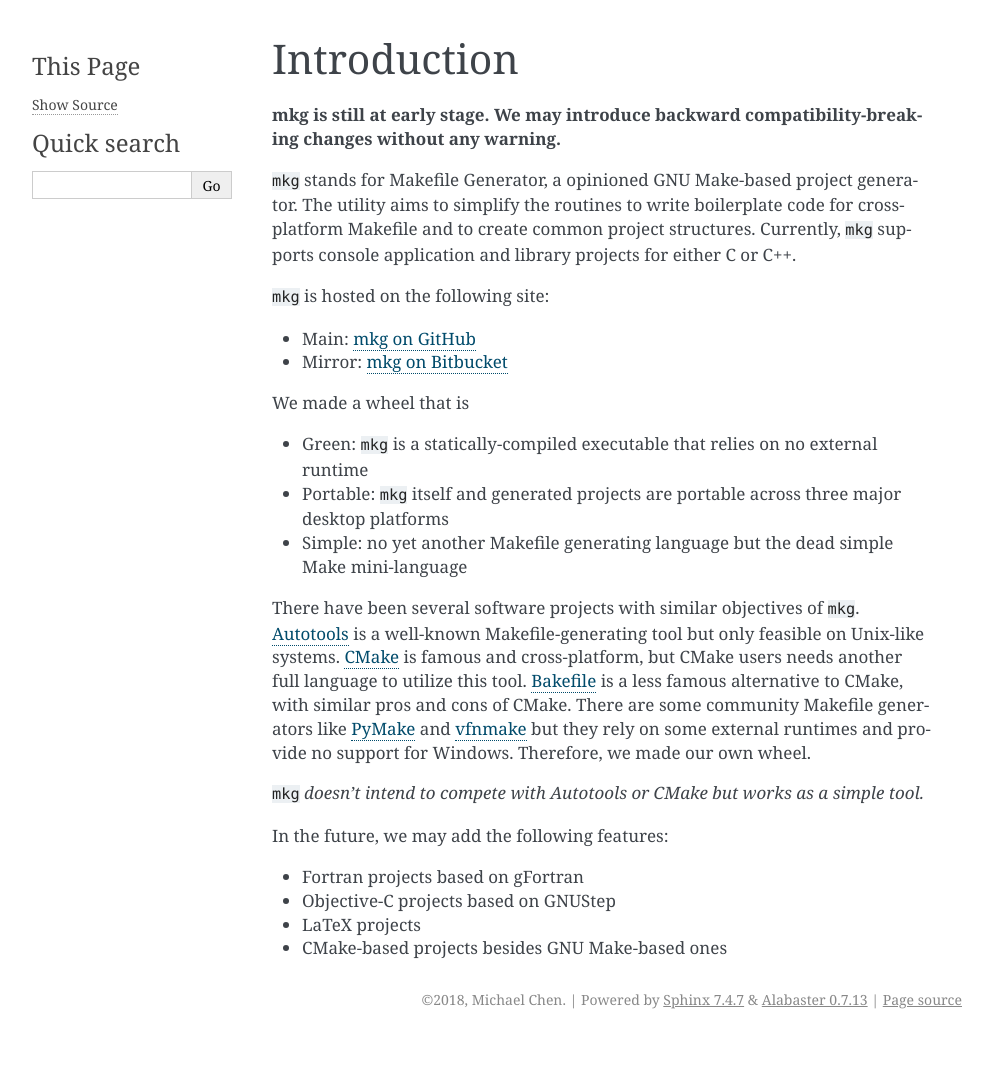
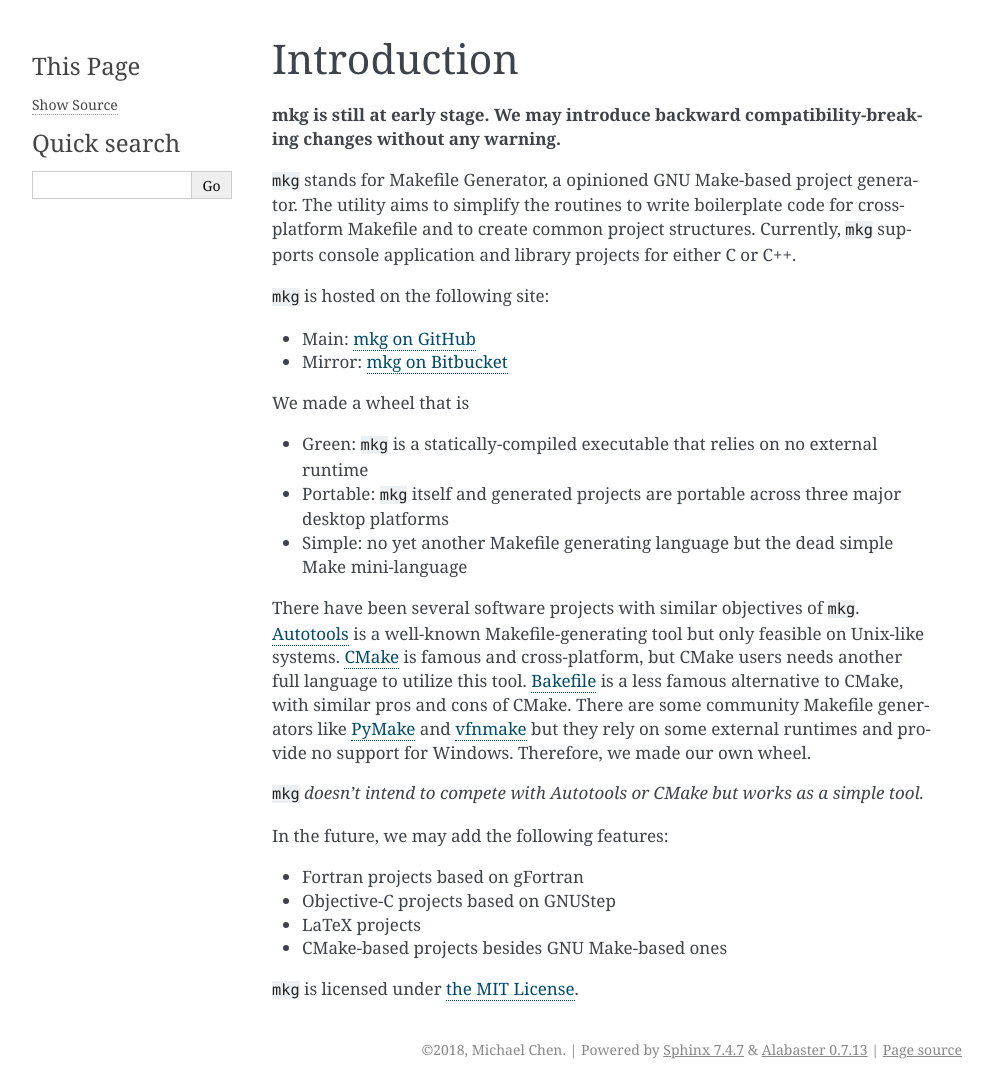
Before and after one commit to cwchentw/mkg-doc, a Sphinx documentation site: the page built from source/intro.rst, in a window 1280 px wide. Shown: the whole page, without its empty margins (148-1141 px from the left). Built offline with Sphinx 7.4.7, drawn with Linux system fonts in a browser that asks for light colours; before the commit the page ends 1039 px from its top, so only the background shows below that.

Commit message:
Add some chapters

```diff
--- /dev/null
+++ b/source/advTutorial.rst
@@ -0,0 +1,5 @@
+==================
+Advanced Tutorial
+==================
+
+More on the way.
--- a/source/index.rst
+++ b/source/index.rst
@@ -12,6 +12,10 @@
    :caption: Contents:
 
    intro
+   install
+   usage
+   advTutorial
+   license
 
 
 
--- /dev/null
+++ b/source/install.rst
@@ -0,0 +1,5 @@
+=============
+Installation
+=============
+
+More on the way.
--- a/source/intro.rst
+++ b/source/intro.rst
@@ -39,3 +39,5 @@
 * Objective-C projects based on GNUStep
 * LaTeX projects
 * CMake-based projects besides GNU Make-based ones
+
+``mkg`` is licensed under `the MIT License <https://opensource.org/licenses/MIT>`_.
--- /dev/null
+++ b/source/license.rst
@@ -0,0 +1,5 @@
+========
+License
+========
+
+This document is distributed under `CC BY-SA <https://creativecommons.org/licenses/by-sa/4.0/>`_.
--- /dev/null
+++ b/source/usage.rst
@@ -0,0 +1,5 @@
+=======
+Usage
+=======
+
+More on the way.
```
